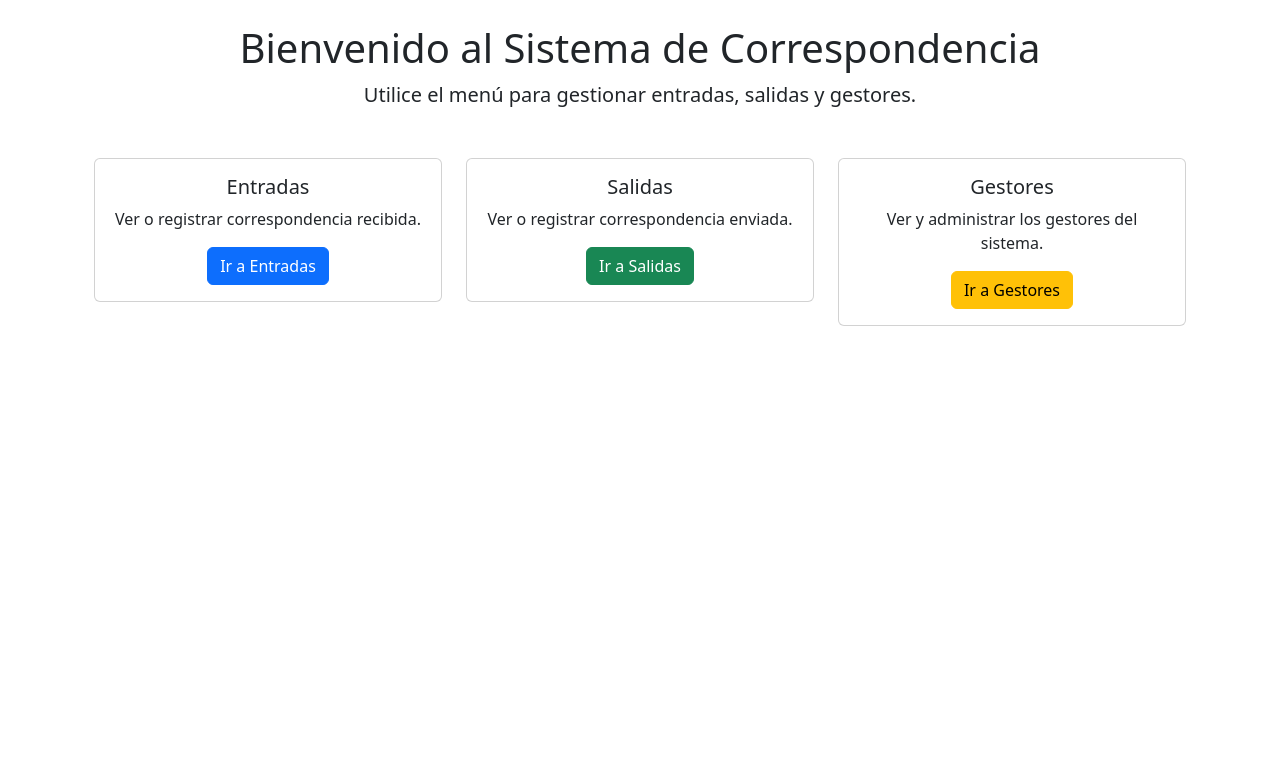
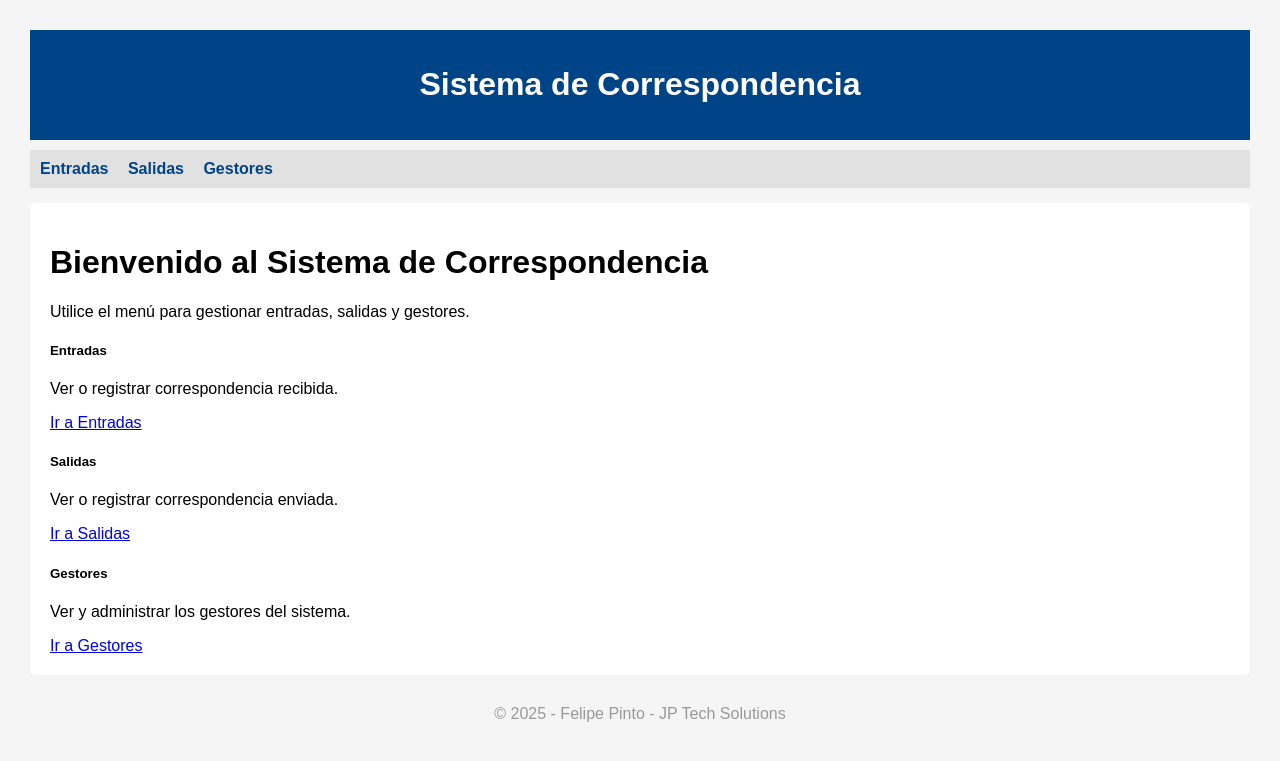
Before and after one commit to felipe1107/correspondencia_django, a Django app: template templates/correspondencia_app/dashboard.html in a window 1280 px wide. Shown: the top 761 px of the page. Run offline with Django 5.2, Linux system fonts and the light colour scheme; the template is opened without the code that fills it, so the values that code supplies are empty; parts of the project's set-up code (start-up, migrations or seed data) failed here and were passed over.

Commit message:
Publico última versión antes de revisar errores

```diff
--- a/correspondencia_app/models.py
+++ b/correspondencia_app/models.py
@@ -1,6 +1,11 @@
 from django.db import models
 
 class Departamento(models.Model):
+    nombre = models.CharField(max_length=100)
+
+    def __str__(self):
+        return self.nombre
+class Gestor(models.Model):
     nombre = models.CharField(max_length=100)
 
     def __str__(self):
--- a/correspondencia_app/urls.py
+++ b/correspondencia_app/urls.py
@@ -1,11 +1,11 @@
 from django.urls import path
-from . import views
+from .views import entrada_list
 
 app_name = 'correspondencia_app'
 
 urlpatterns = [
     path('', views.dashboard, name='dashboard'),
-    path('entradas/', views.entrada_list, name='entrada_list'),
+    path('entradas/', entrada_list, name='entrada_list'),
     path('entradas/crear/', views.entrada_create, name='entrada_create'),
 
     path('salidas/', views.salida_list, name='salida_list'),
--- a/correspondencia_app/views.py
+++ b/correspondencia_app/views.py
@@ -1,7 +1,7 @@
 from django.contrib.auth.decorators import login_required
 from django.shortcuts import render, redirect, get_object_or_404
 from django.contrib.auth.views import LoginView
-from .models import CorrespondenciaEntrada, CorrespondenciaSalida, GestorCorrespondencia as Gestor
+from .models import CorrespondenciaEntrada, CorrespondenciaSalida, Gestor
 from .forms import CorrespondenciaEntradaForm, CorrespondenciaSalidaForm, GestorForm
 
 # Vista personalizada para login
--- a/correspondencia_django/urls.py
+++ b/correspondencia_django/urls.py
@@ -7,5 +7,5 @@ urlpatterns = [
     path('admin/', admin.site.urls),
     path('login/', CustomLoginView.as_view(), name='login'),
     path('logout/', LogoutView.as_view(next_page='/login/'), name='logout'),
-    path('', include(('correspondencia_app.urls', 'correspondencia_app'), namespace='correspondencia_app')),
+    path('', include('correspondencia_app.urls')),
 ]
--- a/templates/base.html
+++ /dev/null
@@ -1,22 +0,0 @@
-<!DOCTYPE html>
-<html lang="es">
-<head>
-    <meta charset="UTF-8">
-    <title>{% block title %}Sistema de Correspondencia{% endblock %}</title>
-    <link rel="stylesheet" href="https://cdn.jsdelivr.net/npm/bootstrap@5.3.0/dist/css/bootstrap.min.css">
-</head>
-<body>
-    <div class="container mt-4">
-        {% if user.is_authenticated %}
-            <p>Bienvenido, {{ user.username }} |
-                <form method="post" action="{% url 'logout' %}" style="display:inline;">
-                    {% csrf_token %}
-                    <button class="btn btn-link btn-sm" type="submit">Cerrar sesión</button>
-                </form>
-            </p>
-        {% endif %}
-        {% block content %}
-        {% endblock %}
-    </div>
-</body>
-</html>
--- /dev/null
+++ b/templates/correspondencia_app/base.html
@@ -0,0 +1,82 @@
+<!-- correspondencia_app/templates/correspondencia_app/base.html -->
+<!DOCTYPE html>
+<html lang="es">
+<head>
+    <meta charset="UTF-8">
+    <title>{% block title %}Sistema de Correspondencia{% endblock %}</title>
+    <meta name="viewport" content="width=device-width, initial-scale=1">
+    <style>
+        body {
+            font-family: Arial, sans-serif;
+            margin: 30px;
+            background-color: #f5f5f5;
+        }
+
+        header {
+            background-color: #004488;
+            color: white;
+            padding: 15px;
+            text-align: center;
+        }
+
+        nav {
+            margin-top: 10px;
+            background-color: #e1e1e1;
+            padding: 10px;
+        }
+
+        nav a {
+            margin-right: 15px;
+            text-decoration: none;
+            color: #004488;
+            font-weight: bold;
+        }
+
+        main {
+            background-color: white;
+            padding: 20px;
+            border-radius: 5px;
+            margin-top: 15px;
+        }
+
+        footer {
+            text-align: center;
+            color: #999;
+            margin-top: 30px;
+        }
+
+        .logout {
+            float: right;
+        }
+    </style>
+</head>
+<body>
+    <header>
+        <h1>Sistema de Correspondencia</h1>
+        {% if user.is_authenticated %}
+            <div class="logout">
+                Bienvenido, {{ user.username }} |
+                <form action="{% url 'logout' %}" method="post" style="display:inline;">
+                    {% csrf_token %}
+                    <button type="submit" style="background:none; border:none; color:white; font-weight:bold; cursor:pointer;">Cerrar sesión</button>
+                </form>
+            </div>
+        {% endif %}
+    </header>
+
+    <nav>
+        <a href="{% url 'entrada_list' %}">Entradas</a>
+        <a href="{% url 'salida_list' %}">Salidas</a>
+        <a href="{% url 'gestor_list' %}">Gestores</a>
+    </nav>
+
+    <main>
+        {% block content %}
+        {% endblock %}
+    </main>
+
+    <footer>
+        <p>&copy; 2025 - Felipe Pinto - JP Tech Solutions</p>
+    </footer>
+</body>
+</html>
--- a/templates/correspondencia_app/dashboard.html
+++ b/templates/correspondencia_app/dashboard.html
@@ -1,4 +1,4 @@
-{% extends 'base.html' %}
+{% extends 'correspondencia_app/base.html' %}
 {% block title %}Panel Principal{% endblock %}
 {% block content %}
 <div class="container text-center">
--- a/templates/correspondencia_app/gestor_confirm_delete.html
+++ b/templates/correspondencia_app/gestor_confirm_delete.html
@@ -1,4 +1,4 @@
-{% extends 'base.html' %}
+correspondencia_app/templates/base.html
 
 {% block title %}Eliminar Gestor{% endblock %}
 
--- a/templates/correspondencia_app/login.html
+++ b/templates/correspondencia_app/login.html
@@ -1,4 +1,5 @@
-{% extends 'base.html' %}
+correspondencia_app/templates/base.html
+
 
 {% block content %}
   <div style="max-width: 400px; margin: auto; padding: 20px;">
```
